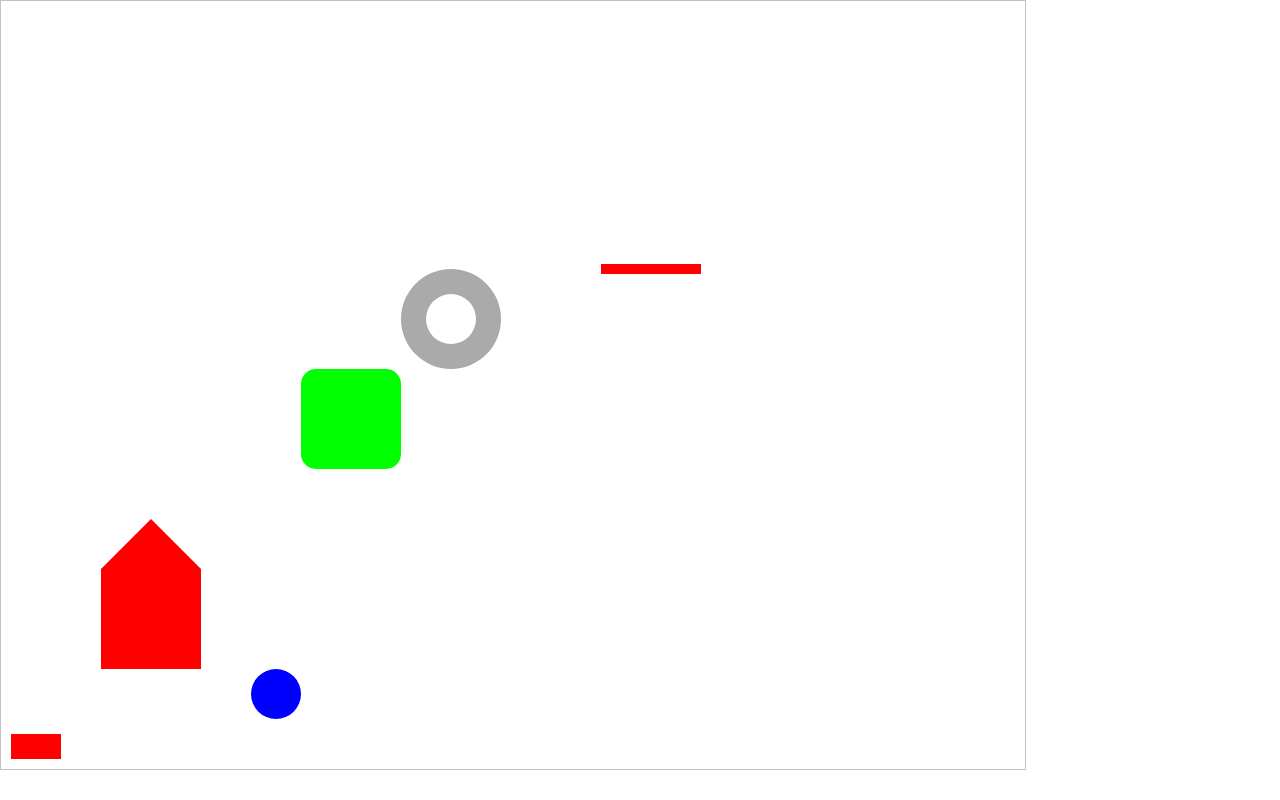
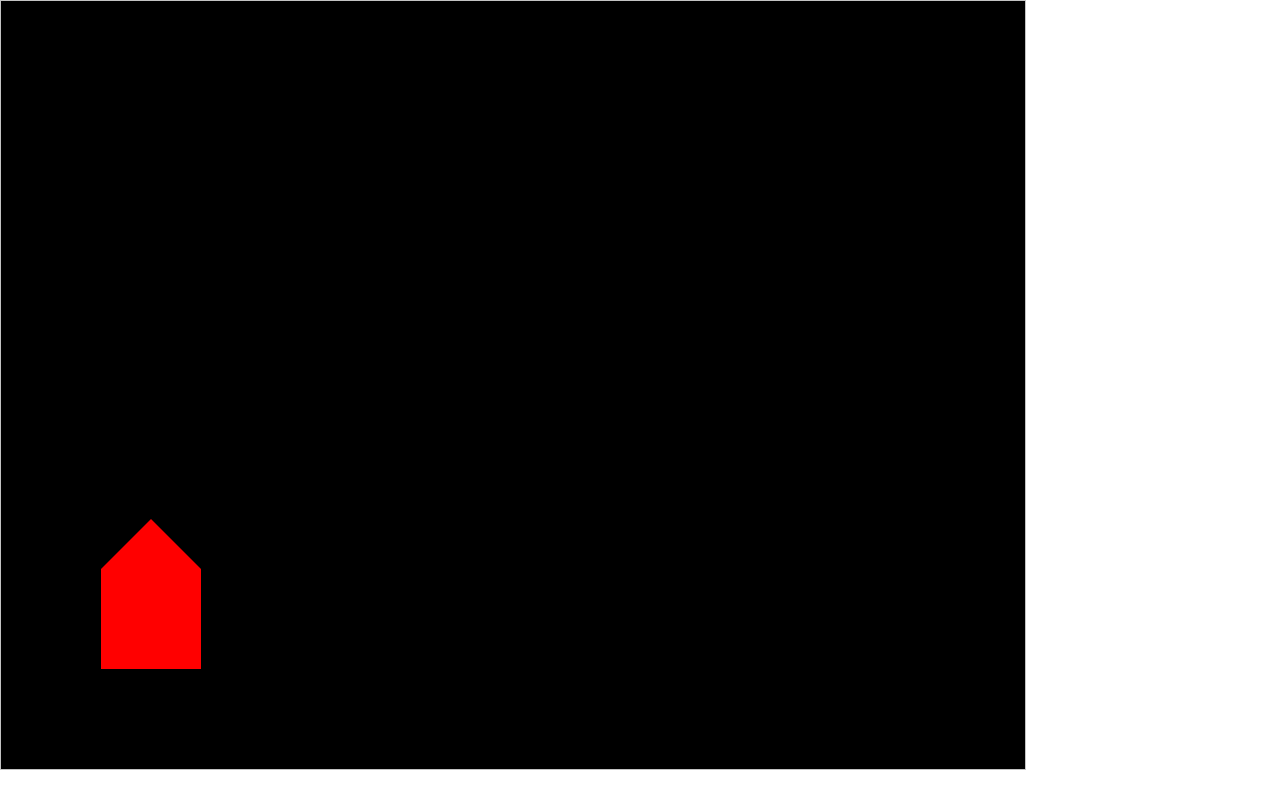
Before and after one commit to edp1096/hello-canvas, a plain HTML site: page index.html in a window 1280 px wide. Drawn offline with Linux system fonts and the light colour scheme.

Commit message:
Leave polygon

```diff
--- a/index.html
+++ b/index.html
@@ -21,7 +21,7 @@
             this.context = this.canvas.getContext("2d")
             this.context.transform(1, 0, 0, -1, 0, this.canvas.height)
 
-            // this.canvas.style.backgroundColor = '#000000'
+            this.canvas.style.backgroundColor = '#000000'
             this.context.fillStyle = "#FF0000" // red
             this.context.strokeStyle = "#FF0000" // red
 
@@ -32,11 +32,11 @@
         }
 
         Draw() {
-            this.Line()
-            this.Rectangle()
-            this.RoundRectangle()
-            this.Circle()
-            this.Donut()
+            // this.Line()
+            // this.Rectangle()
+            // this.RoundRectangle()
+            // this.Circle()
+            // this.Donut()
             this.Polygon()
         }
 
```
